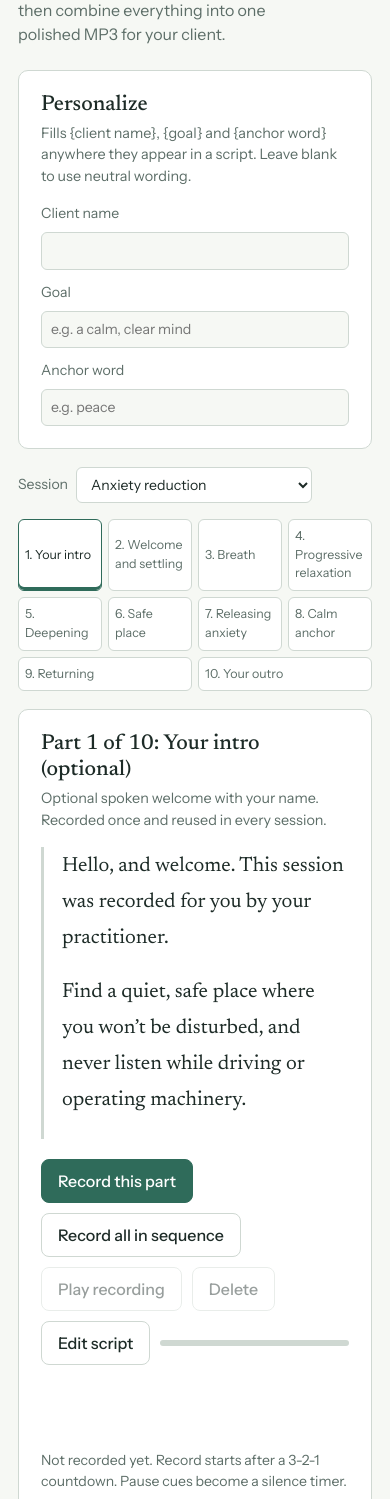
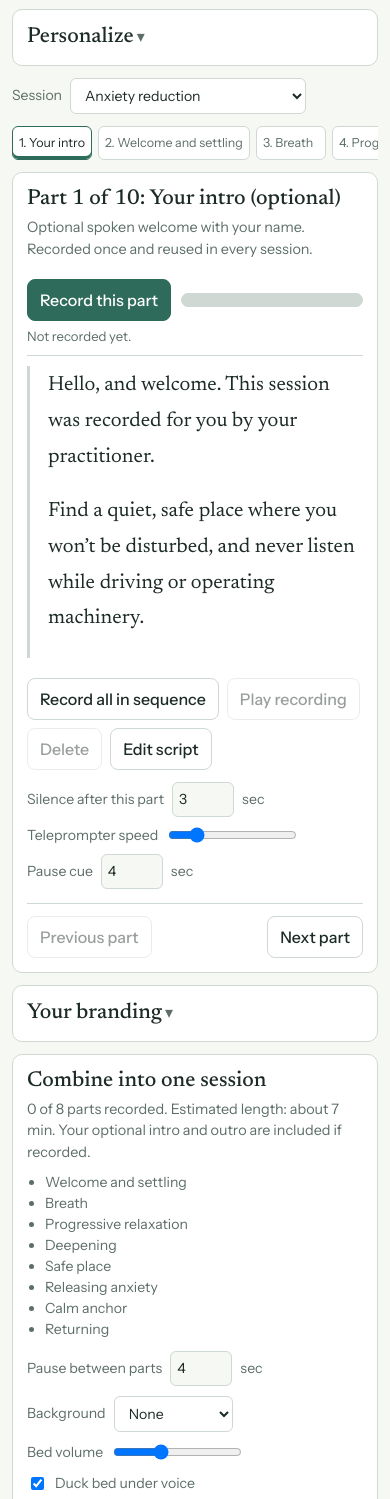
Before and after one commit to tonyispht/Hypnosis-Practitioner, a plain HTML site: page index.html in a window 390 px wide. Shown: the part 206-1705 px from the top of the page. Drawn offline with nearby package versions, Linux system fonts and the light colour scheme.

Commit message:
Compact mobile layout: focused recording mode with sticky level meter
Hide non-essential sections while recording, move the record button and
level meter into a sticky bar above the teleprompter, shrink the
teleprompter, and tighten spacing on phones.

Co-Authored-By: Claude Sonnet 5.5 <noreply@anthropic.com>
Claude-Session: https://claude.ai/code/session_01RRnu5cHko1aHKiFCUw5HoM

```diff
--- a/index.html
+++ b/index.html
@@ -53,9 +53,15 @@ select{font:inherit;padding:7px 10px;border:1px solid var(--line);border-radius:
 input[type=text],textarea{font:inherit;padding:7px 9px;border:1px solid var(--line);border-radius:6px;background:var(--bg);color:var(--ink);min-width:0;width:100%}
 .grid{display:grid;grid-template-columns:repeat(auto-fit,minmax(160px,1fr));gap:12px}.grid label.p{flex-direction:column;align-items:stretch}
 textarea{font:400 1rem/1.6 Newsreader,Georgia,serif;resize:vertical}
-.telewrap{position:relative}.tele{position:relative;font-size:1.7rem;line-height:1.7;max-height:46vh;overflow-y:auto;padding:16vh 0 40vh 18px}
+.telewrap{position:relative;margin-bottom:12px}.tele{position:relative;font-size:1.7rem;line-height:1.6;height:40vh;height:40dvh;max-height:none;overflow-y:auto;padding:14vh 0 30vh 16px;padding:14dvh 0 30dvh 16px;margin:0;overscroll-behavior:contain}
 .mark{position:absolute;left:0;right:0;top:35%;border-top:1px dashed var(--accent);opacity:.5;pointer-events:none}
-.cdn{font:500 1.6rem/1.2 Newsreader,Georgia,serif;color:var(--rec);min-height:1.2em;margin-top:10px}
+.cdn{font:500 1.15rem/1.2 Newsreader,Georgia,serif;color:var(--rec);margin:0}
+.sticky{position:sticky;top:0;z-index:5;background:var(--panel);padding:8px 0 6px;margin:0 0 10px;border-bottom:1px solid var(--line)}
+.recbar{display:flex;gap:10px;align-items:center}.recbar .btn{flex:0 0 auto;white-space:nowrap}.recbar .meter{height:14px;flex:1 1 auto;border-radius:7px;border:1px solid var(--line)}
+.info{display:flex;flex-wrap:wrap;gap:2px 12px;align-items:baseline;min-height:1.4em;margin-top:6px}.info .stat{margin:0;min-height:0;font-size:.82rem}.info #st{flex:1 1 auto}
+body.rec .norec{display:none!important}body.rec .wrap{padding-top:8px}body.rec h2.ph{font-size:1.05rem;margin-bottom:6px}body.rec #step{padding:10px 14px}
+details.card>summary{cursor:pointer;list-style:none}details.card>summary::-webkit-details-marker{display:none}details.card>summary h2{display:inline}details.card>summary::after{content:" ▾";color:var(--mute)}details.card[open]>summary{margin-bottom:6px}
+@media (max-width:600px){.wrap{padding:12px 12px 40px}h1{font-size:1.5rem}.lede{font-size:.9rem;margin-bottom:12px}.card{padding:14px;margin-bottom:12px}.tele{font-size:1.4rem}.btn{padding:8px 12px}.row{gap:8px}.dots{flex-wrap:nowrap;overflow-x:auto;margin-bottom:12px}.dot{flex:0 0 auto;white-space:nowrap}.nav{margin-top:14px;padding-top:12px}.goal{margin-bottom:10px}}
 .punch{margin-top:14px;padding-top:14px;border-top:1px dashed var(--line)}
 #wf{width:100%;height:110px;display:block}#lgp{height:40px;border-radius:6px}
 .opts{display:grid;grid-template-columns:repeat(auto-fit,minmax(200px,1fr));gap:10px;margin-bottom:14px}.opts label.p{flex-wrap:wrap}
@@ -63,21 +69,21 @@ textarea{font:400 1rem/1.6 Newsreader,Georgia,serif;resize:vertical}
 </head>
 <body>
 <div class="wrap">
-  <div class="top"><div><h1>Practitioner Session Studio</h1>
+  <div class="top norec"><div><h1>Practitioner Session Studio</h1>
   <p class="lede">Choose a session, personalize it, then work through its parts. Read each part aloud (the teleprompter helps), record it in your own voice, then combine everything into one polished MP3 for your client.</p></div>
   <div class="ringbox"><svg viewBox="0 0 44 44" width="56" height="56" role="img" aria-label="Parts recorded"><circle r="18" cx="22" cy="22" fill="none" stroke="var(--line)" stroke-width="4"/><circle id="rp" r="18" cx="22" cy="22" fill="none" stroke="var(--accent)" stroke-width="4" stroke-linecap="round" stroke-dasharray="113.1" stroke-dashoffset="113.1" transform="rotate(-90 22 22)"/><text id="rt" x="22" y="25.5" text-anchor="middle" font-size="10" fill="currentColor">0/0</text></svg><button class="btn" id="theme">Theme</button></div></div>
 
-  <div class="card"><h2>Personalize</h2><p class="goal">Fills {client name}, {goal} and {anchor word} anywhere they appear in a script. Leave blank to use neutral wording.</p>
-  <div class="grid"><label class="p">Client name <input type="text" data-t="client"></label><label class="p">Goal <input type="text" data-t="goal" placeholder="e.g. a calm, clear mind"></label><label class="p">Anchor word <input type="text" data-t="anchor" placeholder="e.g. peace"></label></div></div>
+  <details class="card norec" id="dp" open><summary><h2>Personalize</h2></summary><p class="goal">Fills {client name}, {goal} and {anchor word} anywhere they appear in a script. Leave blank to use neutral wording.</p>
+  <div class="grid"><label class="p">Client name <input type="text" data-t="client"></label><label class="p">Goal <input type="text" data-t="goal" placeholder="e.g. a calm, clear mind"></label><label class="p">Anchor word <input type="text" data-t="anchor" placeholder="e.g. peace"></label></div></details>
 
-  <div class="row" style="margin-bottom:16px"><label class="p">Session <select id="sess"></select></label></div>
-  <div class="dots" id="dots" role="tablist" aria-label="Session parts"></div>
+  <div class="row norec" style="margin-bottom:12px"><label class="p">Session <select id="sess"></select></label></div>
+  <div class="dots norec" id="dots" role="tablist" aria-label="Session parts"></div>
   <div class="card" id="step"></div>
 
-  <div class="card"><h2>Your branding</h2><p class="goal">Used on the cover art, ID3 tags, PDFs, and in your optional intro and outro (recorded once, used in every session).</p>
-  <div class="row"><label class="p" style="flex:1 1 200px">Your name <input type="text" id="pr" data-t="prac"></label><label class="p">Logo <input type="file" id="lg" accept="image/*"></label><img id="lgp" alt="" hidden></div></div>
+  <details class="card norec" id="db" open><summary><h2>Your branding</h2></summary><p class="goal">Used on the cover art, ID3 tags, PDFs, and in your optional intro and outro (recorded once, used in every session).</p>
+  <div class="row"><label class="p" style="flex:1 1 200px">Your name <input type="text" id="pr" data-t="prac"></label><label class="p">Logo <input type="file" id="lg" accept="image/*"></label><img id="lgp" alt="" hidden></div></details>
 
-  <div class="card" id="mix">
+  <div class="card norec" id="mix">
     <h2>Combine into one session</h2>
     <p class="goal" id="mixInfo"></p>
     <div class="opts">
@@ -100,7 +106,7 @@ textarea{font:400 1rem/1.6 Newsreader,Georgia,serif;resize:vertical}
     <p class="tip">The session pack is a zip with the MP3, a script PDF and a client guide PDF. Recordings, scripts and settings save automatically in this browser; clearing site data removes them. Always screen clients for suitability before using hypnosis.</p>
   </div>
 
-  <div class="card" id="done" hidden><h2>Session complete</h2><p class="goal" id="doneInfo"></p><canvas id="wf" aria-label="Waveform of the finished session"></canvas></div>
+  <div class="card norec" id="done" hidden><h2>Session complete</h2><p class="goal" id="doneInfo"></p><canvas id="wf" aria-label="Waveform of the finished session"></canvas></div>
 </div>
 
 <script>
@@ -358,20 +364,21 @@ function render(){
    :recOn?`<div class="telewrap"><div class="script tele" id="scr">${paras}</div><div class="mark"></div></div>`:`<div class="script">${paras}</div>`;
   const pu=r&&!recOn?`<div class="punch"><label class="p">Punch point <input type="range" id="pp" min="0" max="${r.duration.toFixed(1)}" step="0.1" value="${Math.min(pp,r.duration).toFixed(1)}" style="flex:1"> <span id="ppv">${Math.min(pp,r.duration).toFixed(1)} s</span></label><div class="row" style="margin-top:8px"><button class="btn" id="pf">Play from here</button><button class="btn" id="punch">Re-record from here</button><button class="btn" id="polb">Hear with voice polish</button></div></div>`:"";
   const off=editing||starting;
-  $("step").innerHTML=`<h2>Part ${cur+1} of ${S.length}: ${esc(s.t)}${s.opt?" (optional)":""}</h2><p class="goal">${esc(s.g)}</p>${scr}
-  <div class="row"><button class="btn ${recOn?"rec":"main"}" id="recBtn" ${editing?"disabled":""}>${recOn?"Stop recording":r?"Record again":"Record this part"}</button>
-  <button class="btn" id="seqBtn" ${recOn||off?"disabled":""}>Record all in sequence</button>
+  $("step").innerHTML=`<h2 class="ph">Part ${cur+1} of ${S.length}: ${esc(s.t)}${s.opt?" (optional)":""}</h2><p class="goal norec">${esc(s.g)}</p>
+  <div class="sticky"><div class="recbar"><button class="btn ${recOn?"rec":"main"}" id="recBtn" ${editing?"disabled":""}>${recOn?"Stop recording":r?"Record again":"Record this part"}</button><div class="meter" aria-hidden="true"><i id="lvl"></i></div></div>
+  <div class="info"><span class="stat" id="st">${r?"Recorded, "+dur(r):"Not recorded yet."}</span><span class="stat" id="hint"></span><span class="cdn" id="cd" aria-live="polite"></span></div></div>
+  ${scr}
+  <div class="row norec"><button class="btn" id="seqBtn" ${recOn||off?"disabled":""}>Record all in sequence</button>
   <button class="btn" id="play" ${r&&!recOn?"":"disabled"}>Play recording</button><button class="btn" id="del" ${r&&!recOn?"":"disabled"}>Delete</button>
-  <button class="btn" id="edit" ${recOn?"disabled":""}>${editing?"Close editor":"Edit script"}</button>
-  <div class="meter" aria-hidden="true"><i id="lvl"></i></div></div>
-  <div class="stat" id="hint"></div><div class="cdn" id="cd" aria-live="polite"></div>
-  <div class="stat" id="st">${r?"Recorded, "+dur(r):"Not recorded yet. Record starts after a 3-2-1 countdown. Pause cues become a silence timer."}</div>
-  <div class="row" style="margin-top:14px"><label class="p">Silence after this part <input type="number" id="pz" min="0" max="120" value="${pauses[cur]}"> sec</label>
+  <button class="btn" id="edit" ${recOn?"disabled":""}>${editing?"Close editor":"Edit script"}</button></div>
+  <div class="row" style="margin-top:12px"><label class="p norec">Silence after this part <input type="number" id="pz" min="0" max="120" value="${pauses[cur]}"> sec</label>
   <label class="p">Teleprompter speed <input type="range" id="spd" data-o="spd" min="10" max="120" value="${O.spd}"></label>
-  <label class="p">Pause cue <input type="number" id="cl" data-o="cl" min="1" max="30" value="${O.cl}"> sec</label></div>${pu}
-  <div class="nav"><button class="btn" id="prev" ${cur&&!recOn?"":"disabled"}>Previous part</button><button class="btn" id="next" ${cur<S.length-1&&!recOn?"":"disabled"}>Next part</button></div>`;
+  <label class="p norec">Pause cue <input type="number" id="cl" data-o="cl" min="1" max="30" value="${O.cl}"> sec</label></div><div class="norec">${pu}
+  <div class="nav"><button class="btn" id="prev" ${cur&&!recOn?"":"disabled"}>Previous part</button><button class="btn" id="next" ${cur<S.length-1&&!recOn?"":"disabled"}>Next part</button></div></div>`;
+  const was=document.body.classList.contains("rec");recClass();if(!was&&document.body.classList.contains("rec"))window.scrollTo(0,0);
   dots();mixInfo();
 }
+const recClass=()=>document.body.classList.toggle("rec",recOn||starting||seq);
 function mixInfo(){
   const req=S.map((s,i)=>[s,i]).filter(a=>!a[0].opt),n=req.filter(a=>recs[a[1]]).length,miss=req.filter(a=>!recs[a[1]]).map(a=>a[0].t);
   $("mixInfo").innerHTML=`${n} of ${req.length} parts recorded. Estimated length: about ${fmt(estLen())}. Your optional intro and outro are included if recorded.`+(miss.length?`<ul class="miss">${miss.map(m=>`<li>${esc(m)}</li>`).join("")}</ul>`:" Ready to combine.");
@@ -399,7 +406,7 @@ async function toggleRec(at){
     try{let nb=mono(await c.decodeAudioData(await new Blob(ch).arrayBuffer()));if(base)nb=splice(base,at,nb);setRec(idx,nb);inval();ok=1}catch(e){}
     render();
     if(ok)stat("Recorded, "+dur(recs[idx])+". Peak "+(20*Math.log10(pk||1e-4)).toFixed(0)+" dB.");else stat("That recording couldn’t be read. Please try again.",1);
-    if(seq&&ok&&cur<S.length-1){cur++;render();await sleep(900);toggleRec()}else seq=false;
+    if(seq&&ok&&cur<S.length-1){cur++;render();await sleep(900);toggleRec()}else{seq=false;recClass()}
   };
   mr.start();starting=false;
   const tele=now=>{const sc=$("scr");if(!sc)return;const dt=Math.min(.1,(now-lastT)/1000);lastT=now;const cd=$("cd");
@@ -411,10 +418,10 @@ async function toggleRec(at){
   (function loop(now){an.getByteTimeDomainData(d);let m=0;for(const v of d)m=Math.max(m,Math.abs(v-128)/128);pk=Math.max(pk,m);
     const l=$("lvl");if(l){l.style.width=Math.min(100,m*160)+"%";l.style.background=m>.92?"var(--rec)":"var(--accent)"}
     if(m>.92)clipUntil=Date.now()+1500;
-    const h=Date.now()<clipUntil?"Too loud: back off the mic or lower the input level.":pk<.1&&Date.now()-t0>4000?"Very quiet: move closer to the mic.":pk>.25?"Level looks good.":"";
+    const h=Date.now()<clipUntil?"Too loud: back off the mic.":pk<.1&&Date.now()-t0>4000?"Very quiet: move closer to the mic.":pk>.25?"Level looks good.":"";
     if(h!=lastH){lastH=h;const e=$("hint");if(e)e.textContent=h}
     if(auto)tele(now);raf=requestAnimationFrame(loop)})(performance.now());
-  tm=setInterval(()=>stat("Recording… "+((Date.now()-t0)/1000).toFixed(0)+" sec. Press Stop when finished."),500);
+  tm=setInterval(()=>stat("Recording… "+((Date.now()-t0)/1000).toFixed(0)+" s"),500);
 }
 const nav=()=>{stopPlay();editing=false;pp=0;render()};
 document.addEventListener("click",async e=>{
@@ -523,6 +530,7 @@ $("pk").onclick=async()=>{const fn=SESS[key].f;try{if(!window.jspdf)throw 0;save
 const sel=$("sess");sel.innerHTML=Object.keys(SESS).map(k=>`<option value="${k}">${SESS[k].n}</option>`).join("");
 sel.onchange=()=>{if(recOn||starting){sel.value=key;return}stopPlay();key=sel.value;S=SESS[key].a;recs=R[key];pauses=P[key];cur=0;editing=false;pp=0;inval();$("mixStat").textContent="";render()};
 (async()=>{try{const t=localStorage.getItem("pss-theme");if(t){document.documentElement.dataset.theme=t;$("theme").textContent="Theme: "+t}else $("theme").textContent="Theme: auto"}catch(e){$("theme").textContent="Theme: auto"}
+  if(matchMedia("(max-width:600px)").matches)["dp","db"].forEach(i=>$(i).open=false);
   render();
   const m=await kv("get","meta");
   if(m){Object.assign(tok,m.tok||{});Object.assign(ov,m.ov||{});Object.assign(O,m.O||{});for(const k in m.P||{})if(P[k]&&m.P[k].length==P[k].length)P[k]=m.P[k]}
```
